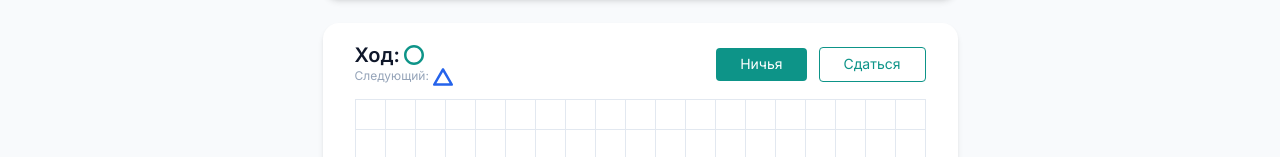
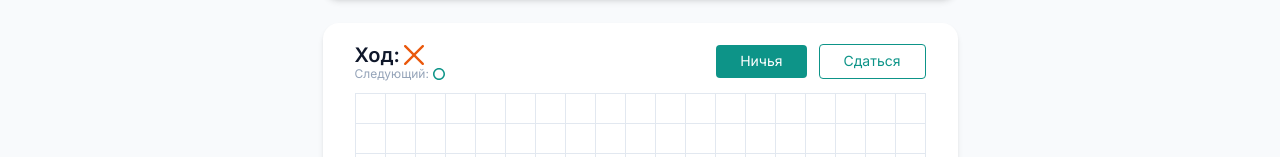
Before and after one commit to tevograce/tick-tak, a Next.js app: page / in a window 1280 px wide. Shown: the part 289-446 px from the top of the page. Built offline with nearby package versions, Linux system fonts and the light colour scheme.

Commit message:
lesson 23 finish

```diff
--- a/components/game/constans.jsx
+++ b/components/game/constans.jsx
@@ -4,3 +4,10 @@ export const GAME_SYMBOL = {
   TRINGLE: 'tringle',
   SQUARE: 'square',
 };
+
+export const MOVE_ORDER = [
+  GAME_SYMBOL.CROSS,
+  GAME_SYMBOL.ZERO,
+  GAME_SYMBOL.TRINGLE,
+  GAME_SYMBOL.SQUARE,
+]
--- a/components/game/game-field.jsx
+++ b/components/game/game-field.jsx
@@ -1,43 +1,12 @@
 import clsx from "clsx";
-import { ZeroIcon } from "./icons/zero-icon";
-import { CrossIcon } from "./icons/cross-icon";
 import { UiButton } from "../uikit/ui-button";
-import { useState } from "react";
-import { GAME_SYMBOL } from "./constans"
 import { GameSymbol } from "./game-symbol";
-
-
-const MOVE_ORDER = [
-  GAME_SYMBOL.CROSS,
-  GAME_SYMBOL.ZERO,
-  GAME_SYMBOL.TRINGLE,
-  GAME_SYMBOL.SQUARE,
-]
-
-function getNextMove(currentMove) {
-  const nextMoveIndex = MOVE_ORDER.indexOf(currentMove) + 1;
-  return MOVE_ORDER[nextMoveIndex] ?? MOVE_ORDER[0];
-}
+import { useGameState } from "./use-game-state";
 
 export function GameField({ className }) {
-  const [{cells, currentMove}, setGameState] = useState(() => ({
-    cells: new Array(19 * 19).fill(null),
-    currentMove: GAME_SYMBOL.ZERO,
-  }))
+  const{cells, currentMove, handleCellclick, nextMove} = useGameState();
 
-const nextMove = getNextMove(currentMove);
-
-const handleCellclick = (index) =>  {
-  setGameState((lastGameState) =>({
-...lastGameState,
-currentMove: getNextMove(lastGameState.currentMove),
-cells: lastGameState.cells.map((cell, i) =>
-  i === index? lastGameState.currentMove : cell
-),
-  }));
-}
-
-const actions = (
+  const actions = (
   <>
   <UiButton size="mb" variant="primary">
   Ничья
--- /dev/null
+++ b/components/game/use-game-state.js
@@ -0,0 +1,38 @@
+import { useState } from "react";
+import { GAME_SYMBOL, MOVE_ORDER } from "./constans";
+
+function getNextMove(currentMove) {
+  const nextMoveIndex = MOVE_ORDER.indexOf(currentMove) + 1;
+  return MOVE_ORDER[nextMoveIndex] ?? MOVE_ORDER[0];
+}
+
+export function useGameState() {
+  const [{ cells, currentMove }, setGameState] = useState(() => ({
+    cells: new Array(19 * 19).fill(null),
+    currentMove: GAME_SYMBOL.CROSS,
+  }));
+
+  const nextMove = getNextMove(currentMove);
+
+  const handleCellclick = (index) => {
+    setGameState((lastGameState) => {
+      if (lastGameState.cells[index]) {
+        return lastGameState;
+      }
+      return {
+        ...lastGameState,
+        currentMove: getNextMove(lastGameState.currentMove),
+        cells: lastGameState.cells.map((cell, i) =>
+          i === index ? lastGameState.currentMove : cell,
+        ),
+      };
+    });
+  };
+
+  return {
+    cells,
+    currentMove,
+    nextMove,
+    handleCellclick,
+  };
+}
```
